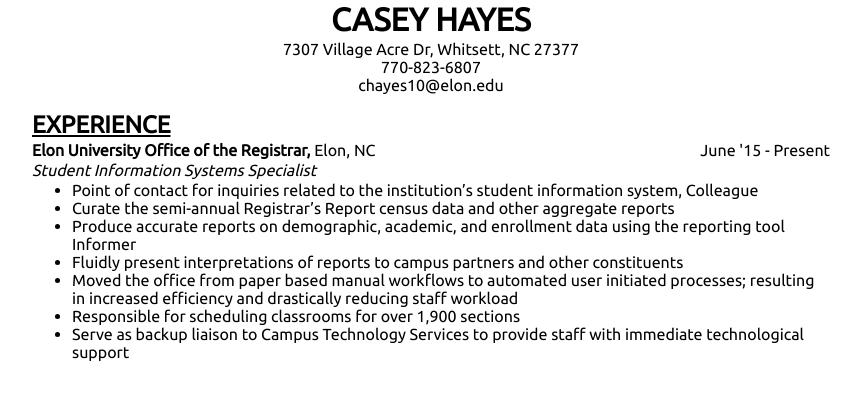
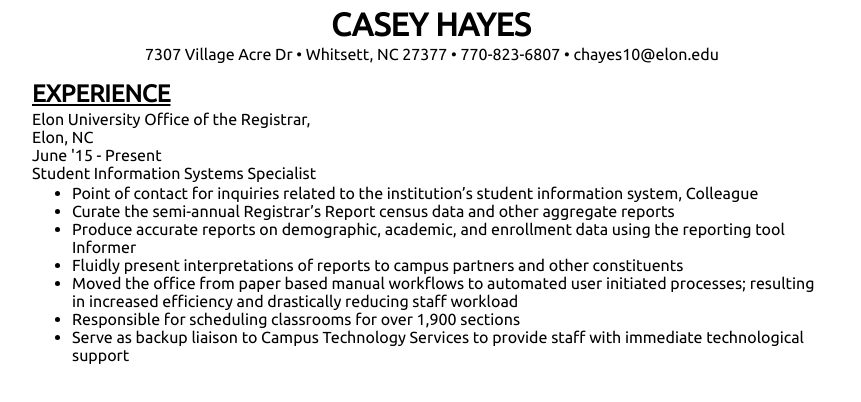
Before and after one commit to caseodilla/CHTMhomework1, a plain HTML site: page build/web/hayes.html in a window 1280 px wide. Shown: the whole page, without its empty margins (209-1070 px from the left). Drawn offline with Linux system fonts and the light colour scheme.

Commit message:
reactive contact info working properly

```diff
--- a/build/web/hayes.html
+++ b/build/web/hayes.html
@@ -20,12 +20,15 @@
           <td><h1>Casey Hayes</h1></td>
         </tr>
         <tr>
-          <td>
-            <ul>
-              <li>7307 Village Acre Dr, Whitsett, NC 27377</li>
-              <li>770-823-6807</li>
-              <li>chayes10@elon.edu</li>
-            </ul>
+          <td id="contact">
+            <section class="contact-row">
+              <div class="contact">7307 Village Acre Dr</div>
+              <div class="contact">Whitsett, NC 27377</div>
+            </section>
+            <section class="contact-row">
+              <div class="contact">770-823-6807</div>
+              <div class="contact last">chayes10@elon.edu</div>
+            </section>
           </td>
         </tr>
       </thead>
@@ -33,15 +36,15 @@
         <tr>
           <td><h2>Experience</h2></td>
         </tr>
-        <tr class="title">
+        <tr>
           <td>
-            <div>Elon University Office of the Registrar,</div>
-            <div>Elon, NC</div>
-            <div>June '15 - Present</div>
+            <section class="title">
+              <div class="employer">Elon University Office of the Registrar,</div>
+              <div class="location">Elon, NC</div>
+              <div class="duration">June '15 - Present</div>
+              <div class="position">Student Information Systems Specialist</div>
+            </section>
           </td>
-        </tr>
-        <tr>
-          <td class="title">Student Information Systems Specialist</td>
         </tr>
         <tr>
           <td>
--- a/build/web/styles/hayes.css
+++ b/build/web/styles/hayes.css
@@ -9,9 +9,13 @@
   font-family: 'Ubuntu', sans-serif;
 }
 
-/* Screens > 500px */
+body {
+  margin: 5px;
+}
 
-@media only screen and (min-width: 501px) {
+/* Screens > 575px */
+
+@media only screen and (min-width: 576px) {
 
   /* Table */
 
@@ -40,25 +44,33 @@
     margin: 0;
   }
 
-  /* Table Header */
+  /* Header Contact */
 
-  thead {
-    text-align: center;
+  #contact {
+    display: flex;
+    flex-wrap: wrap;
+    width: 100%;
   }
 
-  thead ul {
-    margin: 0;
-    padding: 0;
-    display: inline;
-    list-style: none;
+  .contact-row {
+    align-content: center;
+    display: flex;
+    flex-wrap: wrap;
+    margin-left: auto;
+    margin-right: 0;
   }
 
-  thead li {
-    content: " •"
+  .contact-row:last-of-type {
+    margin-left: 0;
+    margin-right: auto;
   }
 
-  thead li:first-child {
-    list-style: none;
+  .contact:after {
+    content: "\00a0•\00a0";
+  }
+
+  .contact.last:after {
+    content: "";
   }
 
   /* Title Row */
@@ -87,7 +99,7 @@
 
 /* Screens <= 500px */
 
-@media only screen and (max-width: 500px) {
+@media only screen and (max-width: 575px) {
 
   /* Table */
 
@@ -116,30 +128,23 @@
     margin: 0;
   }
 
-  /* Table Header */
+  /* Header Contact */
 
-  thead {
-    text-align: center;
-    white-space: nowrap;
+  #contact {
+    display: flex;
+    flex-wrap: wrap;
+    width: 100%;
   }
 
-  thead ul {
-    list-style: none;
-    margin: 0;
-    padding: 0;
+  .contact-row {
+    align-content: center;
+    display: flex;
+    flex-wrap: wrap;
+    margin: auto;
   }
 
-  thead ul li {
-    list-style: none;
-    display: inline;
-  }
-
-  thead ul li:after {
-    content: " •";
-  }
-
-  thead ul li:last-child:after {
-    content: none;
+  .contact:first-child:after {
+    content: "\00a0•\00a0";
   }
 
   /* Title Row */
--- /dev/null
+++ b/nbproject/private/private.xml
@@ -0,0 +1,4 @@
+<?xml version="1.0" encoding="UTF-8"?>
+<project-private xmlns="http://www.netbeans.org/ns/project-private/1">
+    <editor-bookmarks xmlns="http://www.netbeans.org/ns/editor-bookmarks/2" lastBookmarkId="0"/>
+</project-private>
--- a/web/styles/hayes.css
+++ b/web/styles/hayes.css
@@ -9,9 +9,13 @@
   font-family: 'Ubuntu', sans-serif;
 }
 
-/* Screens > 500px */
+body {
+  margin: 5px;
+}
 
-@media only screen and (min-width: 501px) {
+/* Screens > 575px */
+
+@media only screen and (min-width: 576px) {
 
   /* Table */
 
@@ -40,25 +44,33 @@
     margin: 0;
   }
 
-  /* Table Header */
+  /* Header Contact */
 
-  thead {
-    text-align: center;
+  #contact {
+    display: flex;
+    flex-wrap: wrap;
+    width: 100%;
   }
 
-  thead ul {
-    margin: 0;
-    padding: 0;
-    display: inline;
-    list-style: none;
+  .contact-row {
+    align-content: center;
+    display: flex;
+    flex-wrap: wrap;
+    margin-left: auto;
+    margin-right: 0;
   }
 
-  thead li {
-    content: " •"
+  .contact-row:last-of-type {
+    margin-left: 0;
+    margin-right: auto;
   }
 
-  thead li:first-child {
-    list-style: none;
+  .contact:after {
+    content: "\00a0•\00a0";
+  }
+
+  .contact.last:after {
+    content: "";
   }
 
   /* Title Row */
@@ -87,7 +99,7 @@
 
 /* Screens <= 500px */
 
-@media only screen and (max-width: 500px) {
+@media only screen and (max-width: 575px) {
 
   /* Table */
 
@@ -116,30 +128,23 @@
     margin: 0;
   }
 
-  /* Table Header */
+  /* Header Contact */
 
-  thead {
-    text-align: center;
-    white-space: nowrap;
+  #contact {
+    display: flex;
+    flex-wrap: wrap;
+    width: 100%;
   }
 
-  thead ul {
-    list-style: none;
-    margin: 0;
-    padding: 0;
+  .contact-row {
+    align-content: center;
+    display: flex;
+    flex-wrap: wrap;
+    margin: auto;
   }
 
-  thead ul li {
-    list-style: none;
-    display: inline;
-  }
-
-  thead ul li:after {
-    content: " •";
-  }
-
-  thead ul li:last-child:after {
-    content: none;
+  .contact:first-child:after {
+    content: "\00a0•\00a0";
   }
 
   /* Title Row */
```
Also changed, not shown: web/hayes.html (+16 -13 lines).
